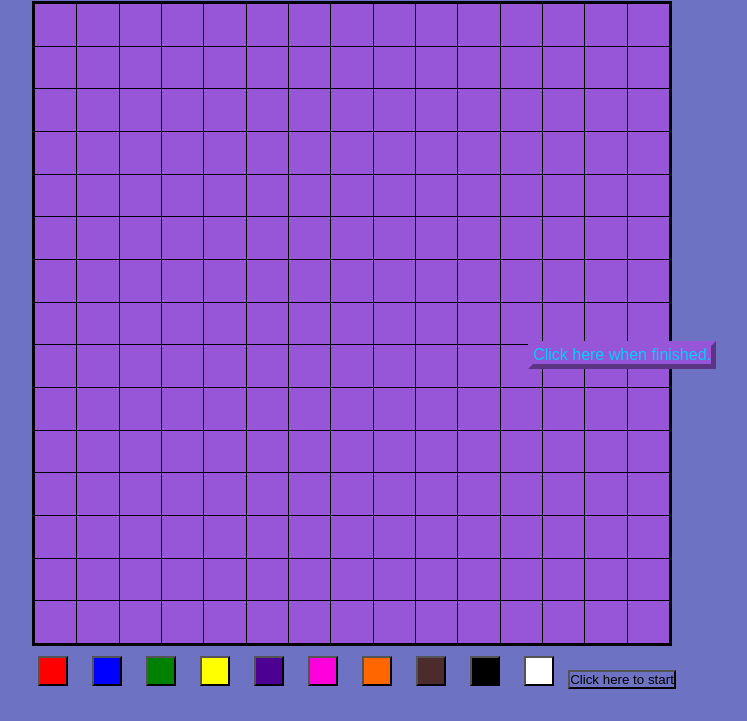
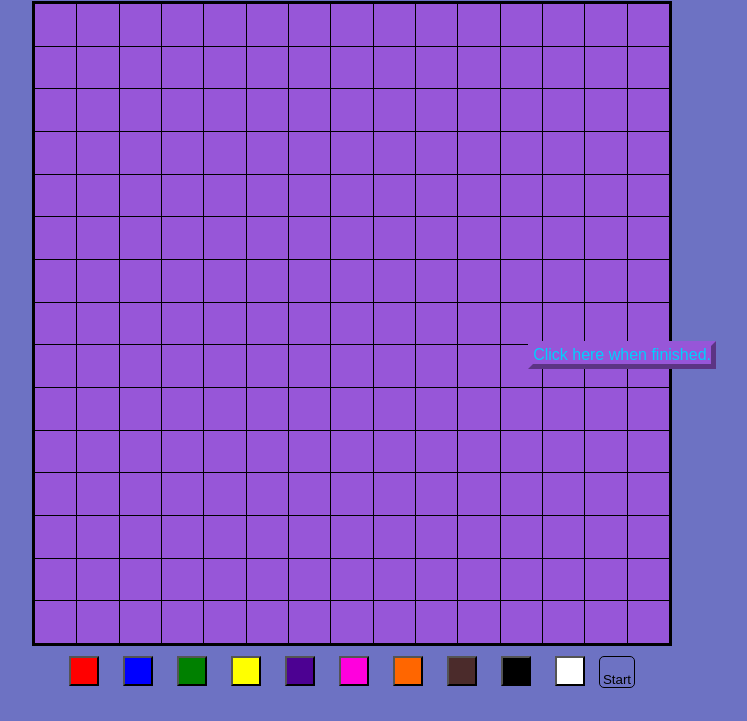
Before and after one commit to richardmarquez2001/cuHacks2020, a plain HTML site: page game.html in a window 1280 px wide. Shown: the part 79-800 px from the top of the page, without its empty margins (288-1035 px from the left). Drawn offline with nearby package versions, Linux system fonts and the light colour scheme.

Commit message:
Major css changes

```diff
--- a/css/game.css
+++ b/css/game.css
@@ -33,8 +33,10 @@ button{
   color: #00D0FE;
 }
 
-#color-selector{
+.color-selector{
   text-align: center;
+  padding-right: 10px;
+
 }
 
 #grid-container{
@@ -43,5 +45,26 @@ button{
 
 #startTime{
   margin: 0 auto;
-  height: 0 auto;
+  height: 32px;
+  width: 36px;
+
+  background: transparent;
+  border: 1.5px solid black;
+  border-radius: 5px;
+  background-color: #6D72C3;
+
+  padding-top: 15px;
+  text-align: center;
 }
+
+
+#playagain{
+  margin: 0 auto;
+  position: absolute;
+  height: 30px;
+  width: 35px;
+  background: transparent;
+  border : 1.5px solid black;
+  background-color: black;
+  color:white;
+}
--- a/game.html
+++ b/game.html
@@ -15,7 +15,7 @@
     <h2 class = "user-view" id = "timer">Timer goes here</h2>
     <h5 class = "user-view" id = "data">a long set of data is going to be pasted here probably</h5>
     <table id="grid-container"></table>
-    <div id = "color-selector">
+    <div class = "color-selector">
 
     <button id="cRed"  style="height: 30px; width: 30px; background-color:red; border-color: black"></button>
     <button id="cBlue"  style="height: 30px; width: 30px; background-color:blue; border-color: black"></button>
@@ -27,9 +27,12 @@
     <button id="cBrown" style="height: 30px; width: 30px; background-color:rgb(75, 43, 43); border-color: black "></button>
     <button id="cBlack"  style="height: 30px; width: 30px; background-color:black; border-color: black "></button>
     <button id="cWhite"  style="height: 30px; width: 30px; background-color:#FFFFFF; border-color: black "></button>
+    <button id = "startTime">Start</button>
+    <button id = "playagain">Play Again</button>
+  </div>
     <button id = "getInfo">Click here when finished.</button>
-    <button id = "startTime">Click here to start</button>
-    <button id = "playagain">Play Again</button>
+
+
 
   </body>
   <script src="game.js"></script>
```
